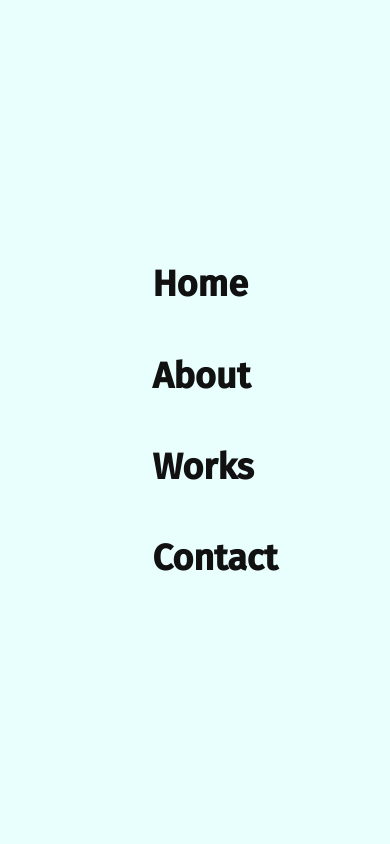
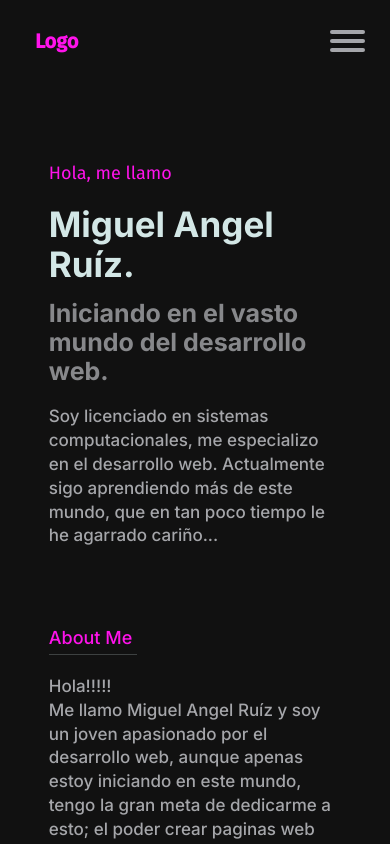
Before and after one commit to miguel0125-mex/portfolio-new, a website: page index.html in a window 390 px wide. Shown: the top 844 px of the page. Drawn offline with nearby package versions, Linux system fonts and the light colour scheme.

Commit message:
cambios javascript

```diff
--- a/index.html
+++ b/index.html
@@ -17,8 +17,12 @@
 <body>
     <header class="header">
         <h1 class="logo">Logo</h1>
-        <div class="toggleMenu"></div>
-        <nav class="menu">
+        <div class="toggleMenu" id="toggleId">
+            <div class="_layer -top"></div>
+            <div class="_layer -mid"></div>
+            <div class="_layer -bottom"></div>
+        </div>
+        <nav class="menu" id="menuId">
             <ul>
                 <li class="link"><a href="">Home</a></li>
                 <li class="link"><a href="#about">About</a></li>
@@ -27,6 +31,7 @@
             </ul>
         </nav>
     </header>
+    <main>
         <div class="inicio">
             <div class="container">
                 <div class="inicio-info">
@@ -51,8 +56,8 @@
                     <h2 class="about_text">About Me</h2>
                     <p class="about_pre">
                         Hola!!!!!
-                    <br> Me llamo Miguel Angel Ruíz y soy un joven apasionado por el desarrollo web, aunque apenas estoy iniciando en este mundo, tengo la gran meta de dedicarme a esto; el poder crear paginas web para comercios, y por que no, hasta de
-                    empresas.
+                        <br> Me llamo Miguel Angel Ruíz y soy un joven apasionado por el desarrollo web, aunque apenas estoy iniciando en este mundo, tengo la gran meta de dedicarme a esto; el poder crear paginas web para comercios, y por que no, hasta
+                        de empresas.
                     </p>
                     <p class="about_pre">
                         Mi interes por el desarrollo web comenzo en 2015, cuando decidí estudiar la licenciatura en sistemas computacionales, y todo por querer saber como es se hacen las paginas web y como funcionan. Y bueno, ahora tengo una nocion más grande sobre este mundo.
@@ -114,6 +119,8 @@
                 </div>
             </div>
         </div>
+    </main>
+    <script src="js/app.js"></script>
 </body>
 
 </html>
--- a/js/app.js
+++ b/js/app.js
@@ -0,0 +1,16 @@
+const d = document;
+
+d.addEventListener('DOMContentLoaded', () => {
+    showMenu("toggleId", "menuId");
+});
+const showMenu = (toggleId, menuId) => {
+    const toggle = d.getElementById(toggleId),
+        nav = d.getElementById(menuId)
+
+    if (toggle && nav) {
+        toggle.addEventListener('click', () => {
+            toggle.classList.toggle('is-active');
+            nav.classList.toggle('is-active');
+        })
+    }
+}
--- a/sass/components/_about.scss
+++ b/sass/components/_about.scss
@@ -48,15 +48,30 @@
         justify-content: center;
         align-items: center;
         .div-img {
+            position: relative;
             &>img {
-                max-width: 100%;
+                max-width: 400px;
                 border: none;
                 border-radius: 5px;
-                filter: grayscale(100%);
+                //filter: grayscale(100%);
                 transition: .3s ease-in-out;
+                filter: blur(1px);
             }
             &>img:hover {
-                filter: grayscale(0);
+                //filter: grayscale(0);
+                filter: none;
+            }
+            &:after {
+                content: "";
+                position: absolute;
+                display: block;
+                width: 100%;
+                height: 100%;
+                border: 2px solid $pink;
+                border-radius: 8px;
+                top: 10px;
+                left: 15px;
+                z-index: -1;
             }
         }
     }
@@ -64,6 +79,7 @@
         & {
             display: block;
             .about_info {
+                margin-bottom: $lg;
                 padding-left: 0;
                 .about_text {
                     font-size: $xs;
@@ -83,6 +99,13 @@
             .about_pre {
                 font-size: 1.7rem;
                 line-height: 1.4;
+            }
+        }
+        .about_photo {
+            .div-img {
+                &>img {
+                    max-width: 350px;
+                }
             }
         }
     }
--- a/sass/components/_contact.scss
+++ b/sass/components/_contact.scss
@@ -52,6 +52,7 @@
     transition: all 1s ease;
     &:hover {
         color: $white;
+        background-color: #ff13eb62;
     }
     @include phone {
         & {
--- a/sass/components/_header.scss
+++ b/sass/components/_header.scss
@@ -8,6 +8,7 @@
         color: $pink;
         margin: 1rem;
         font-family: $titulos;
+        z-index: 1001;
     }
     .menu>ul {
         display: flex;
@@ -28,6 +29,9 @@
             }
         }
     }
+    .toggleMenu {
+        display: none;
+    }
     @include phone {
         & {
             .menu {
@@ -35,22 +39,22 @@
                 position: fixed;
                 top: 0;
                 left: 0;
-                width: 100%;
+                width: 90%;
                 height: 100%;
-                background: $white;
+                background: #111111f1;
                 z-index: 1;
                 align-items: center;
+                text-align: center;
                 justify-content: center;
-                transition: all 0.2s ease-in-out;
-                //visibility: hidden;
-                //opacity: 0;
+                transition: transform 0.35s cubic-bezier(0.05, 1.04, 0.72, 0.98) 0s;
+                transform: translate3d(0px, -100%, 0px);
                 &>ul {
                     display: flex;
                     flex-direction: column;
                     &>li {
                         margin: $md 0;
                         &>a {
-                            color: $black;
+                            color: $white;
                             font-weight: $bold;
                             font-size: 3.6rem;
                             transition: all 0.4s ease-in-out;
@@ -61,6 +65,55 @@
                     }
                 }
             }
+            .menu.is-active {
+                transform: translate3d(0px, 0px, 0px);
+            }
+            .toggleMenu {
+                display: block;
+                //position: fixed;
+                margin-top: 10px;
+                transition: transform 0.25s cubic-bezier(0.05, 1.04, 0.72, 0.98);
+                z-index: 1000;
+                cursor: pointer;
+                background-color: transparent;
+                transform: translate3d(0, 0, 0);
+                &:hover .-top {
+                    -webkit-transform: translateY(-100%);
+                    -ms-transform: translateY(-100%);
+                    transform: translateY(-100%);
+                }
+                &:hover .-bottom {
+                    -webkit-transform: translateY(50%);
+                    -ms-transform: translateY(100%);
+                    transform: translateY(100%);
+                }
+                &.is-active .-top {
+                    -webkit-transform: translateY(200%) rotate(45deg) !important;
+                    -ms-transform: translateY(200%) rotate(45deg) !important;
+                    transform: translateY(200%) rotate(45deg) !important;
+                }
+                &.is-active .-mid {
+                    opacity: 0;
+                }
+                &.is-active .-bottom {
+                    -webkit-transform: translateY(-200%) rotate(135deg) !important;
+                    -ms-transform: translateY(-200%) rotate(135deg) !important;
+                    transform: translateY(-200%) rotate(135deg) !important;
+                }
+            }
+            .toggleMenu.is-active {
+                background-color: none;
+            }
+            ._layer {
+                background: $white-gray;
+                margin-bottom: 5px;
+                border-radius: 2px;
+                width: 35px;
+                height: 4px;
+                transition: all 0.25s cubic-bezier(0.05, 1.04, 0.72, 0.98);
+                opacity: 1;
+                transform: translate3d(0, 0, 0);
+            }
         }
     }
 }
```
Also changed, not shown: assets/css/styles.css, 1 other file. Lines whose indentation alone changed are shown as unchanged.
